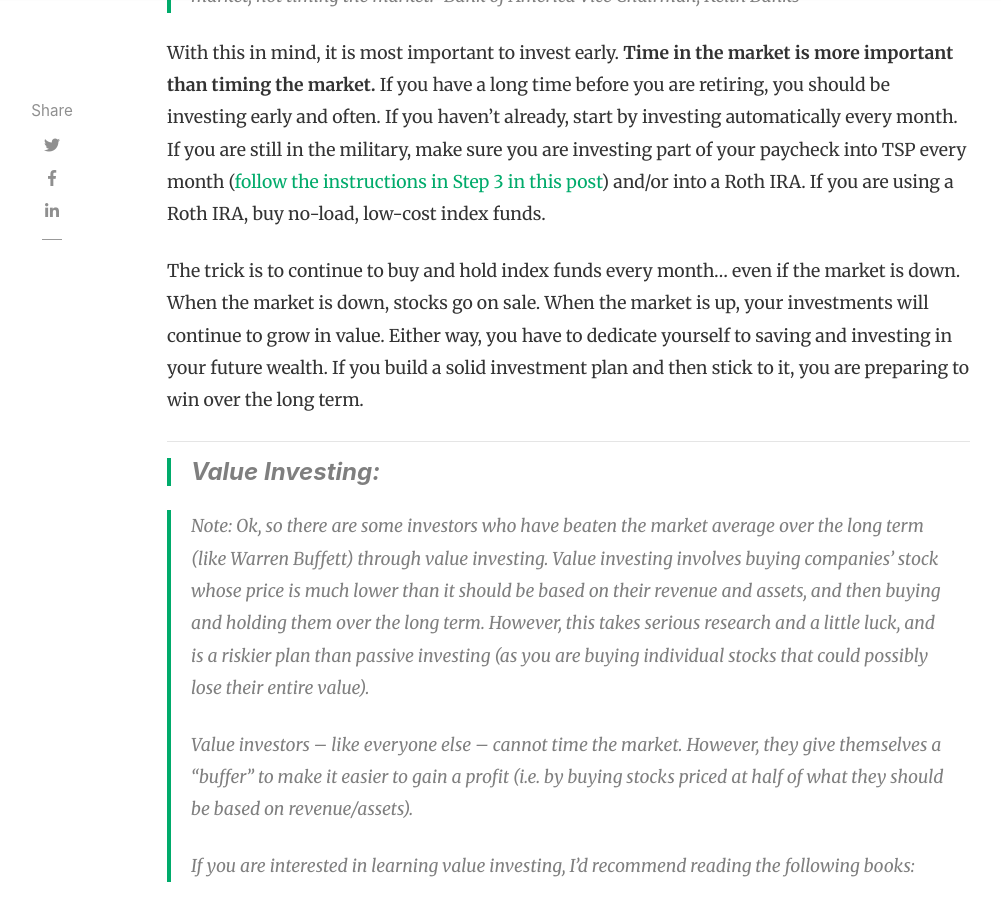
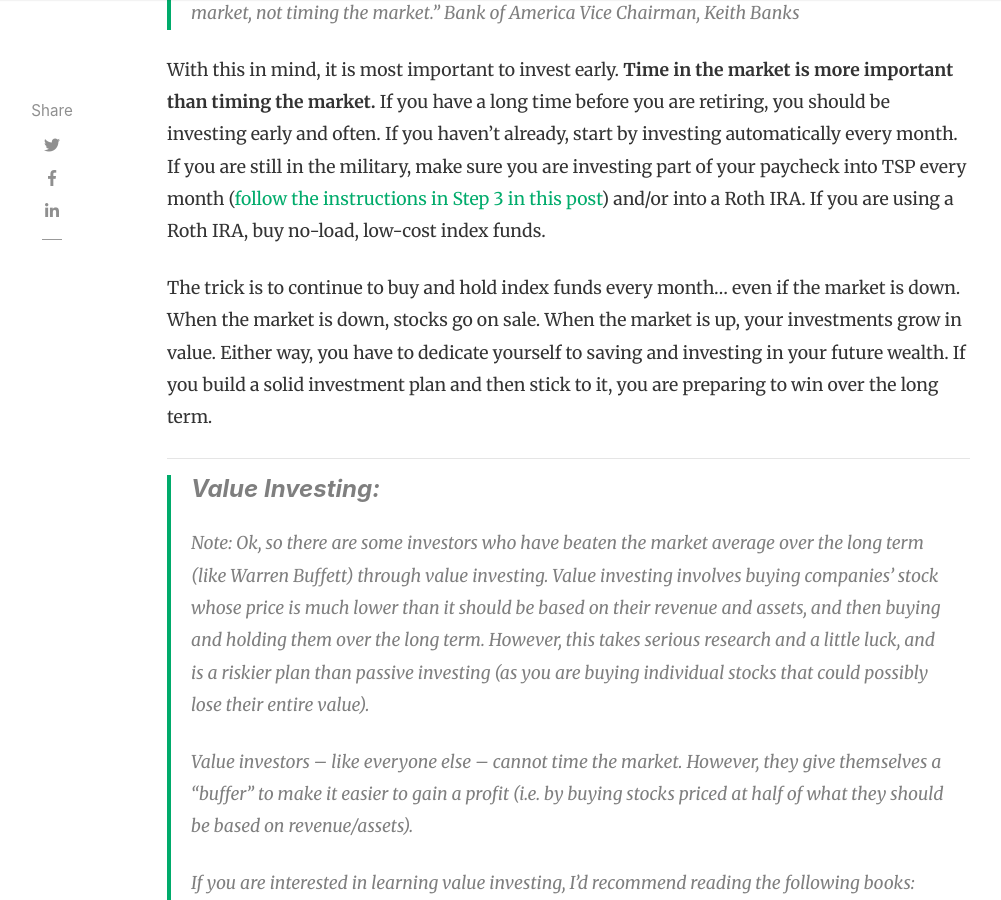
Before and after one commit to militaryinvestor/militaryinvestor.github.io, a Jekyll site: the page built from _posts/2021-09-14-Follow-the-Market.md, in a window 1280 px wide and 900 px high, scrolled down 2506 px. Shown: the whole window, without its empty margins (118-1119 px from the left). Built offline with Jekyll 4.4.1, drawn with Linux system fonts in a browser that asks for light colours; nearby versions of some CDN libraries; comment, search, counter and statistics services are not loaded.

Commit message:
Update 2021-09-14-Follow-the-Market.md

```diff
--- a/_posts/2021-09-14-Follow-the-Market.md
+++ b/_posts/2021-09-14-Follow-the-Market.md
@@ -32,6 +32,8 @@
 
 Furthermore, over 88% of all actively managed funds [failed to beat the market over the last 15 years](https://www.businessinsider.com/personal-finance/investment-pros-cant-beat-the-stock-market-2020-7).  These are funds led by financial professionals, and still they were unable to outperform a simple passive investment strategy.  Most individual investors tend to fare even worse, especially when they follow investing advice that comes from the “five hot stock” articles in their news feed vs. an analysis of the financial assets and revenue of a company.
 
+-------
+
 ### Invest in Low-Cost Index Funds Instead
 
 Instead of trying to beat the market, you can follow the market by investing in no-load, low-cost total market index funds.  These funds buy a balanced amount of the whole stock market, allowing you to earn the returns enjoyed by the whole market.  Historically, this has stood at ~7% per year over the long term.  **A 7% compounding return roughly doubles your money every decade.**  Better yet, these index funds are _diversified_, protecting them from taking the same kinds of massive losses possible from buying single stocks.
@@ -41,18 +43,18 @@
 
 With this in mind, it is most important to invest early.  **Time in the market is more important than timing the market.**  If you have a long time before you are retiring, you should be investing early and often.  If you haven’t already, start by investing automatically every month. If you are still in the military, make sure you are investing part of your paycheck into TSP every month ([follow the instructions in Step 3 in this post](https://www.militaryinvestor.org/Step-by-Step-Guide-to-Passive-Military-Investing/)) and/or into a Roth IRA. If you are using a Roth IRA, buy no-load, low-cost index funds.
 
-The trick is to continue to buy and hold index funds every month… even if the market is down. When the market is down, stocks go on sale. When the market is up, your investments will continue to grow in value. Either way, you have to dedicate yourself to saving and investing in your future wealth. If you build a solid investment plan and then stick to it, you are preparing to win over the long term.
+The trick is to continue to buy and hold index funds every month… even if the market is down. When the market is down, stocks go on sale. When the market is up, your investments  grow in value. Either way, you have to dedicate yourself to saving and investing in your future wealth. If you build a solid investment plan and then stick to it, you are preparing to win over the long term.
 
 ----------
 
 > #### Value Investing:
-
+>
 > Note: Ok, so there are some investors who have beaten the market average over the long term (like Warren Buffett) through value investing.  Value investing involves buying companies’ stock whose price is much lower than it should be based on their revenue and assets, and then buying and holding them over the long term.  However, this takes serious research and a little luck, and is a riskier plan than passive investing (as you are buying individual stocks that could possibly lose their entire value).
 >
 > Value investors – like everyone else – cannot time the market.  However, they give themselves a “buffer” to make it easier to gain a profit (i.e. by buying stocks priced at half of what they should be based on revenue/assets).
 >
 > If you are interested in learning value investing, I’d recommend reading the following books:
-
+>
 > - “[Invested](https://www.amazon.com/gp/product/0062672649/ref=as_li_tl?ie=UTF8&camp=1789&creative=9325&creativeASIN=0062672649&linkCode=as2&tag=militaryinv09-20&linkId=4c2ea39286c8aadb3105154c7433833b),” by Danielle Towns (a lightweight book for beginners to learn value investing)
 > - “[The Intelligent Investor](https://www.amazon.com/gp/product/0060555661/ref=as_li_tl?ie=UTF8&camp=1789&creative=9325&creativeASIN=0060555661&linkCode=as2&tag=militaryinv09-20&linkId=434755be297403b4d3ef3190e687f228),” by Ben Graham (the basis of value investing, by Warren Buffett’s mentor)
 > - Anything written or said by Warren Buffet or his investing partner, Charlie Munger
```
